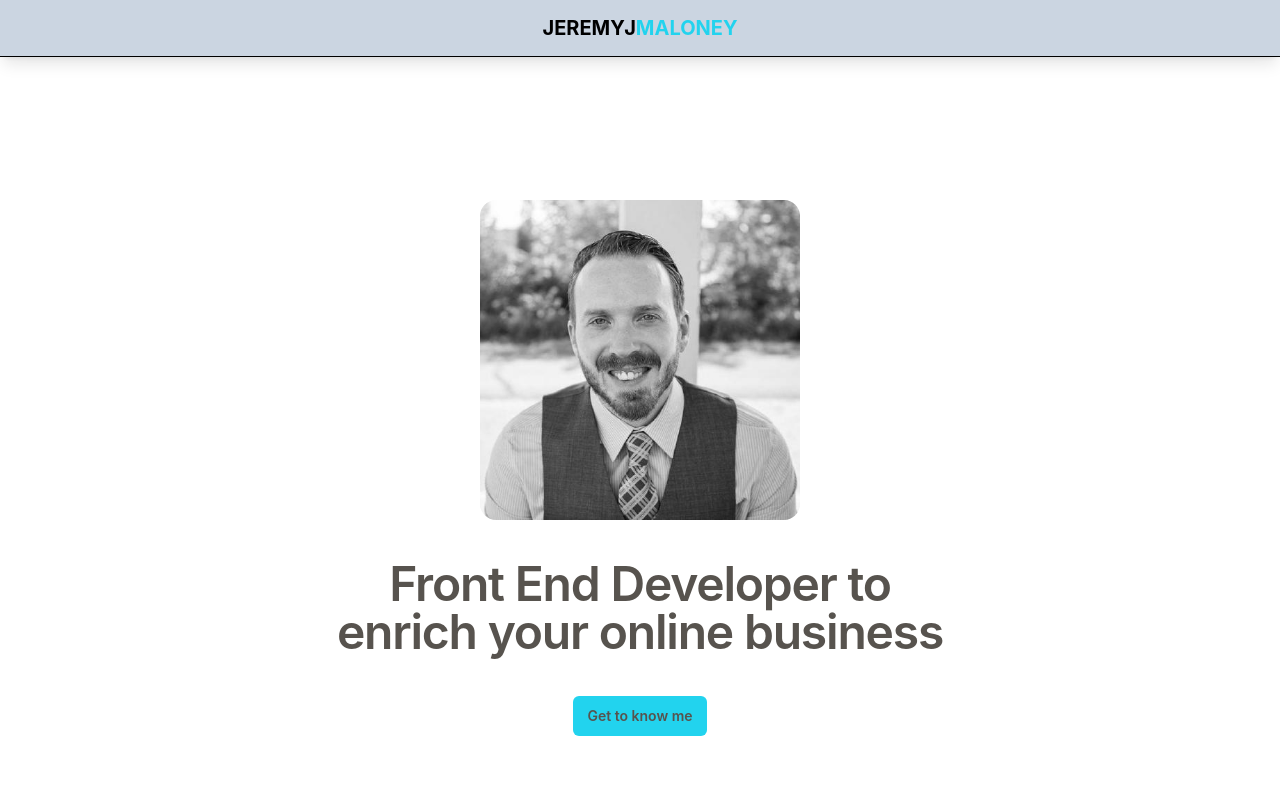
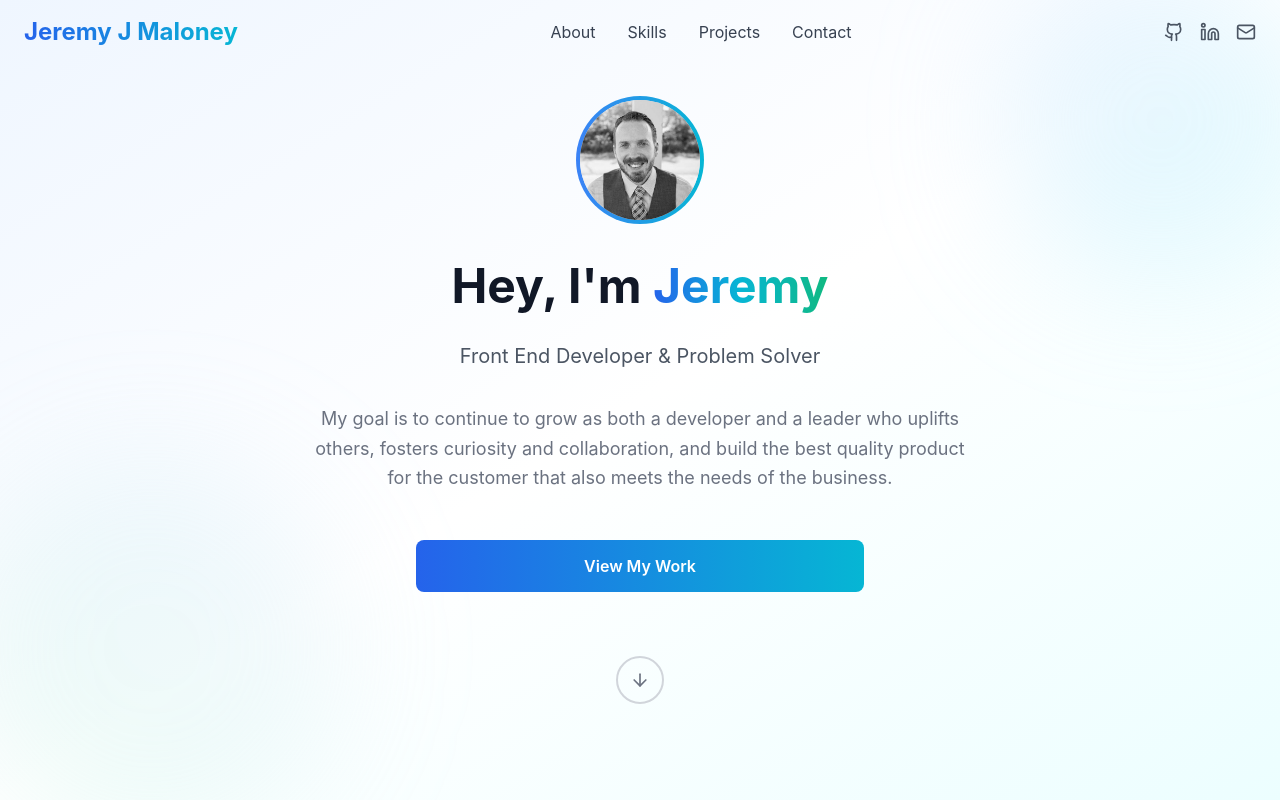
Before and after one commit to jeremyjmaloney/jeremyjmaloney-jeremyjmaloney.github.iof, a React (Create React App) app: page / in a window 1280 px wide. Built offline with nearby package versions, Linux system fonts and the light colour scheme; no server answers.

Commit message:
Update Nav and HeroCard styling

```diff
--- a/package.json
+++ b/package.json
@@ -8,6 +8,7 @@
     "@testing-library/jest-dom": "^6.8.0",
     "@testing-library/react": "^16.3.0",
     "@testing-library/user-event": "^13.5.0",
+    "lucide-react": "^0.542.0",
     "react": "^19.1.1",
     "react-dom": "^19.1.1",
     "react-scripts": "5.0.1",
--- a/src/App.js
+++ b/src/App.js
@@ -1,41 +1,19 @@
 import "./App.css";
 import { Nav } from "./components/Nav/index";
 import { HeroCard } from "./components/HeroCard/index";
-import headshot from "./images/headshot.jpeg";
-import handshake from "./images/handshake.jpg";
-import Carousel from "./components/Carousel/index";
-import articles from "./data/articles";
-import NasaApod from "components/NasaApod";
 
 function App() {
   return (
-    <div className="App h-screen w-screen overflow-scroll">
+    <div className="min-h-screen bg-white">
       <Nav />
-      <main id="home" className="flex flex-col mx-10 my-10">
-        <HeroCard
-          image={headshot}
-          imageWidth="w-80"
-          primaryText="Front End Developer to enrich your online business"
-          hasCta
-          ctaText="Get to know me"
-          href="#getToKnowMe"
-          margin="m-40"
-        />
-        <HeroCard
-          isRow
-          image={handshake}
-          imageWidth="w-80"
-          secondaryText="My goal is to grow as both a developer and a leader who uplifts others, fosters curiosity and collaboration, and build the best quality product for the customer that also meets the needs of the business."
-          ctaText="Get to know me"
-          id="getToKnowMe"
-          bgColor="bg-yellow-300"
-          padding="px-20 py-40"
-        />
-        <div className="min-h-screen flex items-center justify-center bg-gradient-to-br from-gray-100 to-gray-200">
-          <Carousel articles={articles} interval={5000} />
-        </div>
-        <NasaApod />
+      <main>
+        <HeroCard />
+        {/* <About /> */}
+        {/* <Skills /> */}
+        {/* <Projects /> */}
+        {/* <Contact /> */}
       </main>
+      {/* <Footer /> */}
     </div>
   );
 }
--- a/src/components/HeroCard/index.js
+++ b/src/components/HeroCard/index.js
@@ -1,49 +1,78 @@
 import React from "react";
+import { ArrowDown } from "lucide-react";
+import headshot from "../../images/headshot.jpeg";
 
-export const HeroCard = ({
-  isRow = false,
-  image,
-  imageWidth = "w-40",
-  primaryText = "",
-  secondaryText = "",
-  hasCta = false,
-  ctaText = "",
-  href = "#",
-  id = "",
-  bgColor = "",
-  margin = "0",
-  padding = "0",
-}) => {
+export const HeroCard = () => {
+  const scrollToAbout = () => {
+    const element = document.getElementById("about");
+    if (element) {
+      element.scrollIntoView({ behavior: "smooth" });
+    }
+  };
+
   return (
-    <div
-      id={id}
-      className={`${bgColor} flex ${
-        isRow ? "flex-row" : "flex-col"
-      } items-center h-fit ${margin} ${padding}`}
-    >
-      <img
-        src={image}
-        className={`rounded-2xl ${imageWidth} grayscale hover:-skew-y-6`}
-        alt="profile headshot"
-      />
-      {primaryText && (
-        <p className="text-5xl font-semibold tracking-tight text-balance text-stone-600 sm:text-7xl my-10">
-          {primaryText}
-        </p>
-      )}
-      {secondaryText && (
-        <p className="text-2xl font-semibold tracking-tight text-balance text-stone-600 sm:text-7xl m-10 w-8/12">
-          {secondaryText}
-        </p>
-      )}
-      {hasCta && (
-        <a
-          href={href}
-          className="rounded-md bg-cyan-400 px-3.5 py-2.5 text-sm font-semibold text-stone-600 shadow-xs hover:bg-yellow-300 focus-visible:outline-2 focus-visible:outline-offset-2 focus-visible:outline-yellow-300 duration-200 ease-in-out hover:-translate-y-1 hover:scale-110"
-        >
-          {ctaText}
-        </a>
-      )}
-    </div>
+    <section className="min-h-screen flex items-center justify-center bg-gradient-to-br from-blue-50 via-white to-cyan-50 relative overflow-hidden">
+      {/* Background Elements */}
+      <div className="absolute inset-0 overflow-hidden">
+        <div className="absolute -top-10 -right-10 w-80 h-80 bg-gradient-to-br from-blue-200/30 to-cyan-200/30 rounded-full blur-3xl"></div>
+        <div className="absolute -bottom-10 -left-10 w-96 h-96 bg-gradient-to-tr from-emerald-200/20 to-blue-200/20 rounded-full blur-3xl"></div>
+      </div>
+
+      <div className="container mx-auto px-6 py-20 relative z-10">
+        <div className="text-center max-w-4xl mx-auto">
+          {/* Profile Image */}
+          <div className="mb-8 flex justify-center">
+            <div className="w-32 h-32 rounded-full bg-gradient-to-r from-blue-500 to-cyan-500 p-1">
+              <div className="w-full h-full rounded-full bg-gray-200 flex items-center justify-center text-2xl font-bold text-gray-600">
+                <img
+                  src={headshot}
+                  alt="profile headshot"
+                  className="rounded-full grayscale"
+                />
+              </div>
+            </div>
+          </div>
+
+          {/* Main Content */}
+          <h1 className="text-5xl md:text-7xl font-bold text-gray-900 mb-6 leading-tight">
+            Hey, I'm{" "}
+            <span className="bg-gradient-to-r from-blue-600 via-cyan-500 to-emerald-500 bg-clip-text text-transparent">
+              Jeremy
+            </span>
+          </h1>
+
+          {/* Title */}
+          <p className="text-xl md:text-2xl text-gray-600 mb-8 leading-relaxed">
+            Front End Developer & Problem Solver
+          </p>
+
+          {/* Intro Text */}
+          <p className="text-lg text-gray-500 mb-12 max-w-2xl mx-auto leading-relaxed">
+            My goal is to continue to grow as both a developer and a leader who
+            uplifts others, fosters curiosity and collaboration, and build the
+            best quality product for the customer that also meets the needs of
+            the business.
+          </p>
+
+          {/* CTA */}
+          <div className="flex justify-center mb-16">
+            <button
+              onClick={scrollToAbout}
+              className="w-1/2 px-8 py-4 bg-gradient-to-r from-blue-600 to-cyan-500 text-white font-semibold rounded-lg hover:shadow-lg transform hover:-translate-y-1 transition-all duration-200"
+            >
+              View My Work
+            </button>
+          </div>
+
+          {/* Scroll Arrow */}
+          <button
+            onClick={scrollToAbout}
+            className="inline-flex items-center justify-center w-12 h-12 rounded-full border-2 border-gray-300 text-gray-500 hover:border-blue-500 hover:text-blue-600 transition-all duration-200 animate-bounce"
+          >
+            <ArrowDown size={20} />
+          </button>
+        </div>
+      </div>
+    </section>
   );
 };
--- a/src/components/Nav/index.js
+++ b/src/components/Nav/index.js
@@ -1,15 +1,149 @@
-import React from "react";
+import React, { useState, useEffect } from "react";
+import { Menu, X, Github, Linkedin, Mail } from "lucide-react";
 
 export const Nav = () => {
+  const [isMenuOpen, setIsMenuOpen] = useState(false);
+  const [isScrolled, setIsScrolled] = useState(false);
+
+  useEffect(() => {
+    const handleScroll = () => {
+      setIsScrolled(window.scrollY > 50);
+    };
+    window.addEventListener("scroll", handleScroll);
+    return () => window.removeEventListener("scroll", handleScroll);
+  }, []);
+
+  const scrollToSection = (sectionId) => {
+    const element = document.getElementById(sectionId);
+    if (element) {
+      element.scrollIntoView({ behavior: "smooth" });
+    }
+    setIsMenuOpen(false);
+  };
+
   return (
-    <nav className="fixed top-0 w-full z-40 bg-slate-300 border-b border-black shadow-lg">
-      <div className="mx-auto px-4">
-        <div className="flex justify-around items-center h-14">
-          <a href="#home" className="text-xl font-bold">
-            JEREMYJ<span className="text-cyan-400">MALONEY</span>
-          </a>
+    <header
+      className={`fixed top-0 w-full z-50 transition-all duration-300 ${
+        isScrolled ? "bg-white/90 backdrop-blur-md shadow-sm" : "bg-transparent"
+      }`}
+    >
+      <div className="container mx-auto px-6 py-4">
+        <div className="flex items-center justify-between">
+          <div className="text-2xl font-bold bg-gradient-to-r from-blue-600 to-cyan-500 bg-clip-text text-transparent">
+            Jeremy J Maloney
+          </div>
+
+          {/* Desktop */}
+          <nav className="max-sm:hidden md:flex items-center space-x-8">
+            <button
+              onClick={() => scrollToSection("about")}
+              className="text-gray-700 hover:text-blue-600 transition-colors duration-200"
+            >
+              About
+            </button>
+            <button
+              onClick={() => scrollToSection("skills")}
+              className="text-gray-700 hover:text-blue-600 transition-colors duration-200"
+            >
+              Skills
+            </button>
+            <button
+              onClick={() => scrollToSection("projects")}
+              className="text-gray-700 hover:text-blue-600 transition-colors duration-200"
+            >
+              Projects
+            </button>
+            <button
+              onClick={() => scrollToSection("contact")}
+              className="text-gray-700 hover:text-blue-600 transition-colors duration-200"
+            >
+              Contact
+            </button>
+          </nav>
+
+          {/* Social Links */}
+          <div className="max-sm:hidden md:flex items-center space-x-4">
+            <a
+              href="https://github.com/jeremyjmaloney"
+              className="text-gray-600 hover:text-gray-900 transition-colors duration-200"
+            >
+              <Github size={20} />
+            </a>
+            <a
+              href="https://www.linkedin.com/in/jeremyjmaloney/"
+              className="text-gray-600 hover:text-gray-900 transition-colors duration-200"
+            >
+              <Linkedin size={20} />
+            </a>
+            <a
+              href="mailto:jeremyjmaloney@gmail.com"
+              className="text-gray-600 hover:text-gray-900 transition-colors duration-200"
+            >
+              <Mail size={20} />
+            </a>
+          </div>
+
+          {/* Mobile Button */}
+          <button
+            onClick={() => setIsMenuOpen(!isMenuOpen)}
+            className="md:hidden text-gray-700 hover:text-blue-600 transition-colors duration-200"
+          >
+            {isMenuOpen ? <X size={24} /> : <Menu size={24} />}
+          </button>
         </div>
+
+        {/* Mobile */}
+        {isMenuOpen && (
+          <div className="md:hidden mt-4 pb-4 border-t border-gray-200">
+            <nav className="flex flex-col space-y-4 mt-4">
+              <button
+                onClick={() => scrollToSection("about")}
+                className="text-left text-gray-700 hover:text-blue-600 transition-colors duration-200"
+              >
+                About
+              </button>
+              <button
+                onClick={() => scrollToSection("skills")}
+                className="text-left text-gray-700 hover:text-blue-600 transition-colors duration-200"
+              >
+                Skills
+              </button>
+              <button
+                onClick={() => scrollToSection("projects")}
+                className="text-left text-gray-700 hover:text-blue-600 transition-colors duration-200"
+              >
+                Projects
+              </button>
+              <button
+                onClick={() => scrollToSection("contact")}
+                className="text-left text-gray-700 hover:text-blue-600 transition-colors duration-200"
+              >
+                Contact
+              </button>
+            </nav>
+            <div className="flex items-center space-x-4 mt-4">
+              <a
+                href="https://github.com/jeremyjmaloney"
+                className="text-gray-600 hover:text-gray-900 transition-colors duration-200"
+              >
+                <Github size={20} />
+              </a>
+              <a
+                href="https://www.linkedin.com/in/jeremyjmaloney/"
+                className="text-gray-600 hover:text-gray-900 transition-colors duration-200"
+              >
+                <Linkedin size={20} />
+              </a>
+              <a
+                href="mailto:jeremyjmaloney@gmail.com"
+                className="text-gray-600 hover:text-gray-900 transition-colors duration-200"
+              >
+                <Mail size={20} />
+              </a>
+            </div>
+          </div>
+        )}
       </div>
-    </nav>
+    </header>
   );
 };
```
Also changed, not shown: 1 other file (tests, documents, lock files or other folders).
